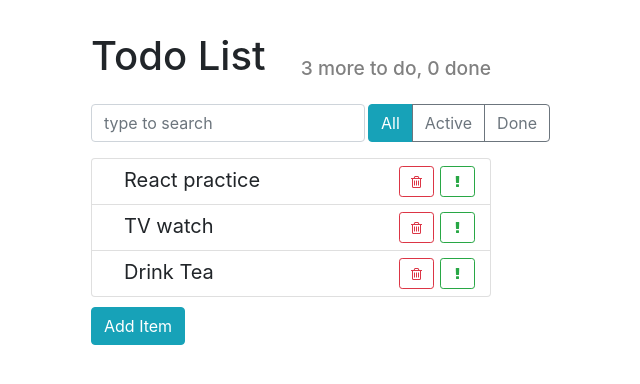
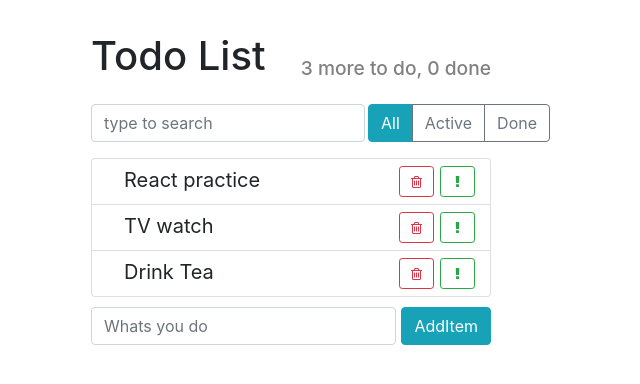
Before and after one commit to vvuri/todo-react, a React (Create React App) app: page / in a window 1280 px wide. Shown: the top 384 px of the page, without its empty margins (349-989 px from the left). Built offline with nearby package versions, Linux system fonts and the light colour scheme.

Commit message:
Add Items text

```diff
--- a/src/components/AddItem/AddItem.css
+++ b/src/components/AddItem/AddItem.css
@@ -1,5 +1,7 @@
-.additem-button {
-    width: auto;
-    flex-grow: 1;
+.add-item {
     margin-top: 10px;
 }
+
+.add-item input {
+    margin-right: 5px;
+}
--- a/src/components/AddItem/AddItem.js
+++ b/src/components/AddItem/AddItem.js
@@ -2,16 +2,41 @@ import React, { Component } from 'react';
 import './AddItem.css';
 
 export default class AddItem extends Component {
+    state = {
+        label: ''
+    }
+
+    onLabelChange = (e) => {
+        this.setState({
+            label: e.target.value
+        });
+    }
+
+    onSubmit = (e) => {
+        /* отменить стандартно поведение формы - перезагрузка */
+        e.preventDefault();
+        if ( this.state.label !== '' )
+            this.props.onAdd(this.state.label);
+        this.setState({
+            label: ''
+        });
+    }
 
     render () {
-        const { onAdd } = this.props;
-
         return (
-            <button type="button"
-                className="btn btn-info additem-button"
-                onClick = { () => onAdd('Drink Coffee') }>
-                Add Item
-            </button>
+            <form className="add-item d-flex"
+                onSubmit = { this.onSubmit }>
+                <input type="text"
+                    className="form-control"
+                    onChange={ this.onLabelChange }
+                    placeholder = "Whats you do"
+                    value = { this.state.label } />
+                <button type="button"
+                    className="btn btn-info additem-button"
+                    onClick = { this.onSubmit }>
+                    AddItem
+                </button>
+            </form>
         );
     }
 }
```
